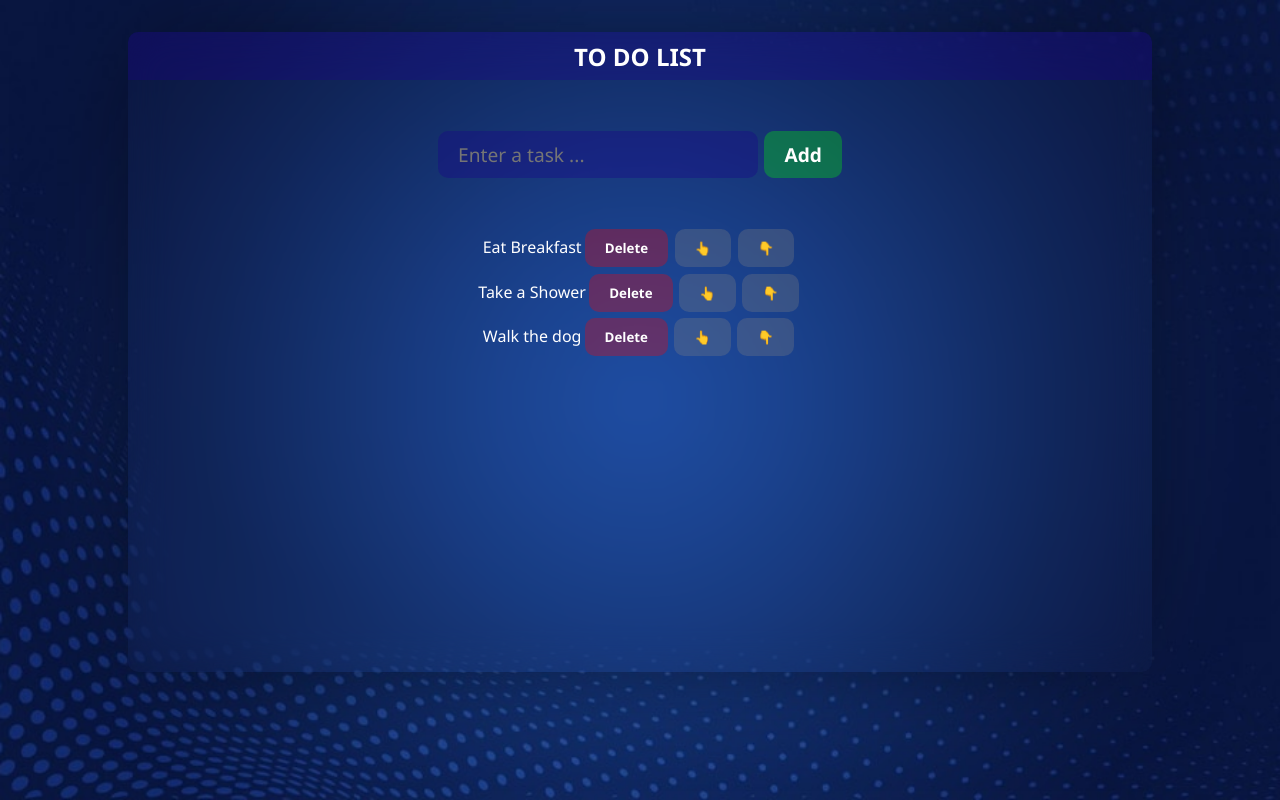
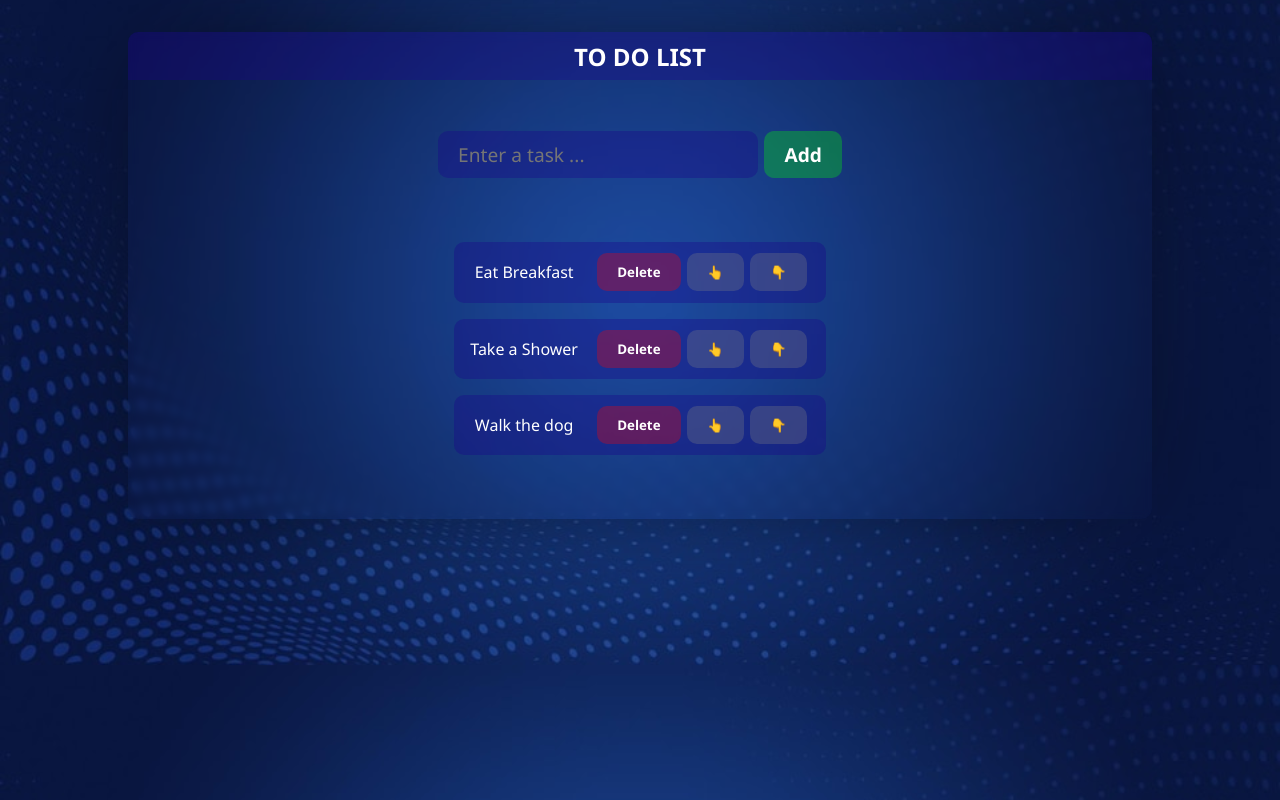
Before and after one commit to fromagetriste/ToDoList, a React (Vite) app: page / in a window 1280 px wide. Built offline with nearby package versions, Linux system fonts and the light colour scheme.

Commit message:
completed Tasks functions

```diff
--- a/src/components/ToDoList.jsx
+++ b/src/components/ToDoList.jsx
@@ -12,13 +12,41 @@ const ToDoList = () => {
     setNewTask(event.target.value);
   };
 
-  const addTask = () => {};
+  const addTask = () => {
+    // pour éviter d'ajouter des tasks vides
+    if (newTask.trim() !== "") {
+      setTasks((prevTasks) => [...prevTasks, newTask]);
+      setNewTask("");
+    }
+  };
 
-  const deleteTask = (index) => {};
+  const deleteTask = (index) => {
+    const updatedTasks = tasks.filter((_, i) => i !== index);
+    setTasks(updatedTasks);
+  };
 
-  const moveTaskUp = (index) => {};
+  const moveTaskUp = (index) => {
+    if (index > 0) {
+      const updatedTasks = [...tasks];
+      // we switch elements' positions by switching them, using destructuring method
+      [updatedTasks[index], updatedTasks[index - 1]] = [
+        updatedTasks[index - 1],
+        updatedTasks[index],
+      ];
+      setTasks(updatedTasks);
+    }
+  };
 
-  const moveTaskDown = (index) => {};
+  const moveTaskDown = (index) => {
+    if (index < tasks.length - 1) {
+      const updatedTasks = [...tasks];
+      [updatedTasks[index], updatedTasks[index + 1]] = [
+        updatedTasks[index + 1],
+        updatedTasks[index],
+      ];
+      setTasks(updatedTasks);
+    }
+  };
 
   return (
     <div className="to-do-list__container">
@@ -48,7 +76,10 @@ const ToDoList = () => {
               <button className="move-button" onClick={() => moveTaskUp(index)}>
                 👆
               </button>
-              <button className="move-button" onClick={() => moveTaskDown(index)}>
+              <button
+                className="move-button"
+                onClick={() => moveTaskDown(index)}
+              >
                 👇
               </button>
             </li>
--- a/src/styles/_settings.scss
+++ b/src/styles/_settings.scss
@@ -7,7 +7,6 @@
 }
 body {
   background: url(../../public/to-do-list-bg.jpg) center/cover;
-  height: 100vh;
   width: 100vw;
   text-align: center;
   padding-top: 2rem;
--- a/src/styles/components/_toDoList.scss
+++ b/src/styles/components/_toDoList.scss
@@ -1,12 +1,13 @@
 .to-do-list__container {
   align-items: center;
   justify-content: center;
-  background-color: rgb(255, 255, 255, 0.01);
-  backdrop-filter: blur(20px);
+  background-color: rgb(255, 255, 255, 0.005);
+  backdrop-filter: blur(5px);
   border-radius: 10px;
-  height: 80vh;
+  height: fit-content;
   width: 80vw;
   margin: auto;
+  margin-bottom: 4rem;
   box-shadow: 0px 0px 100px -30px rgba(0, 0, 0, 0.75);
 }
 
@@ -24,13 +25,16 @@
 }
 .list-of-items__container {
   padding-top: 3rem;
-  margin-left: auto;
-  margin-right: auto;
   text-align: center;
+  display: flex;
+  flex-direction: column;
+  justify-content: center;
+  align-items: center;
 }
 .list-of-items {
   list-style-type: none;
   color: white;
+  max-width: fit-content;
 }
 button {
   padding: 10px 20px;
@@ -81,3 +85,19 @@ input {
     background-color: rgba(0, 255, 0, 0.5);
   }
 }
+
+li {
+  margin: 1rem;
+  display: flex;
+  align-items: center;
+  border-radius: 10px;
+  padding: 0.5rem 1rem;
+  background-color: rgba(24, 1, 138, 0.342);
+  &:last-child {
+    margin-bottom: 4rem;
+  }
+}
+.text {
+  flex: 1; // raccourci qui équivaut à faire flex-grow: 1 ; flex-shrink: 1, flex-basis: 0%;
+  padding-right: 1rem;
+}
```
